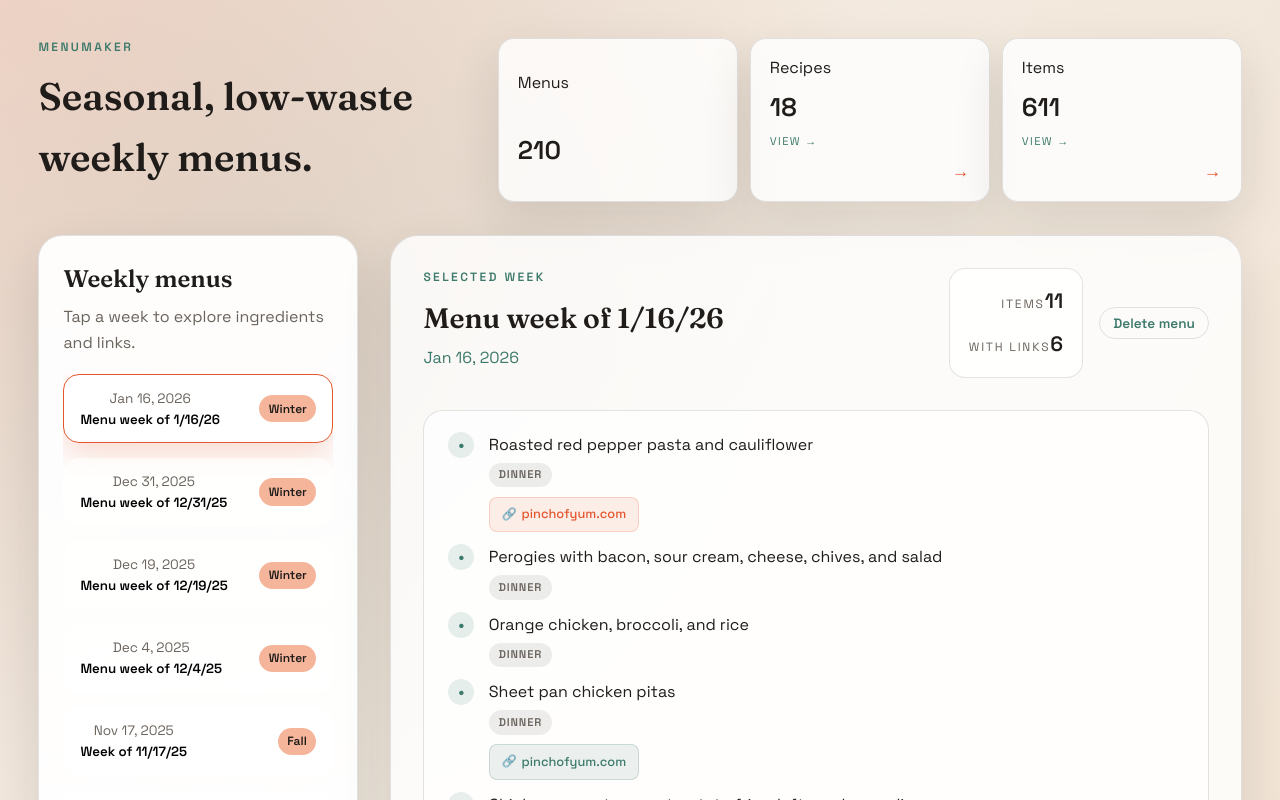
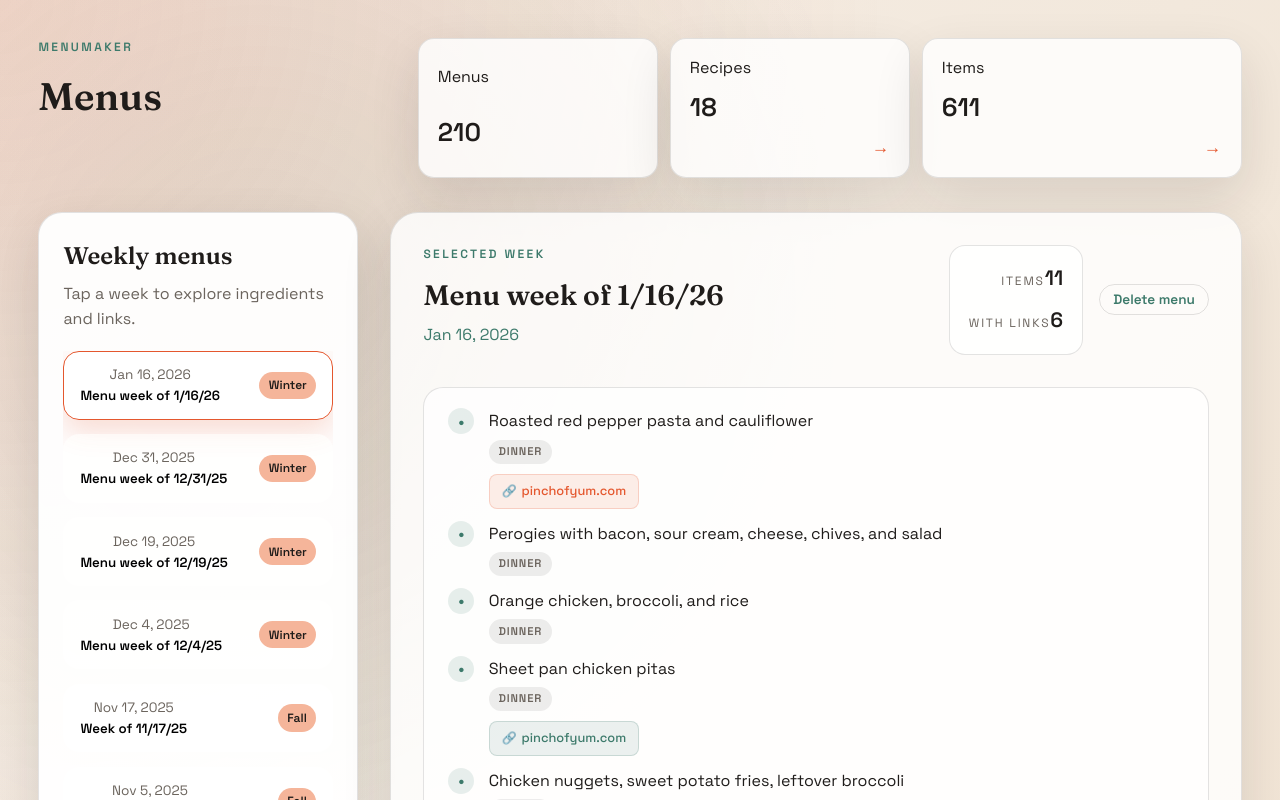
Before and after one commit to seanbartz/MenuMaker, a React app in the folder app/: page / in a window 1280 px wide. Both pictures are taken after a click on the button "Menus". Shown: the top 800 px of the page. Built offline with nearby package versions, Linux system fonts and the light colour scheme; the HTML template or start-up script is replaced by a standard one.

Commit message:
Simplify menus header copy

```diff
--- a/app/src/App.tsx
+++ b/app/src/App.tsx
@@ -318,7 +318,7 @@ function App() {
           <header className="app-header">
             <div>
               <p className="eyebrow">MenuMaker</p>
-              <h1>Seasonal, low-waste weekly menus.</h1>
+              <h1>Menus</h1>
             </div>
             <div className="header-meta">
               <div className="meta-card">
@@ -328,12 +328,10 @@ function App() {
               <div className="meta-card clickable" onClick={() => setCurrentPage('recipes')}>
                 <span>Recipes</span>
                 <strong>{recipes.length}</strong>
-                <span className="meta-action">View →</span>
               </div>
               <div className="meta-card clickable" onClick={() => setCurrentPage('items')}>
                 <span>Items</span>
                 <strong>{menuItems.length}</strong>
-                <span className="meta-action">View →</span>
               </div>
             </div>
           </header>
```
